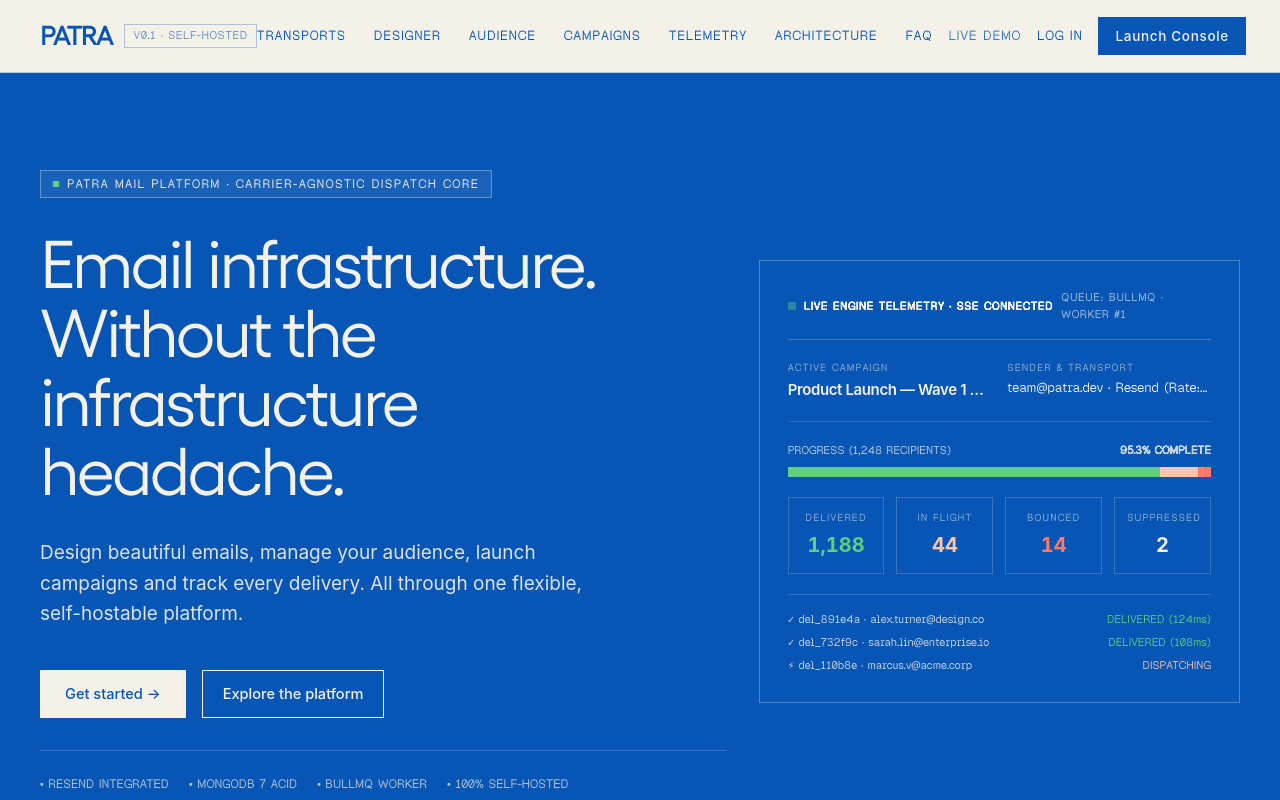
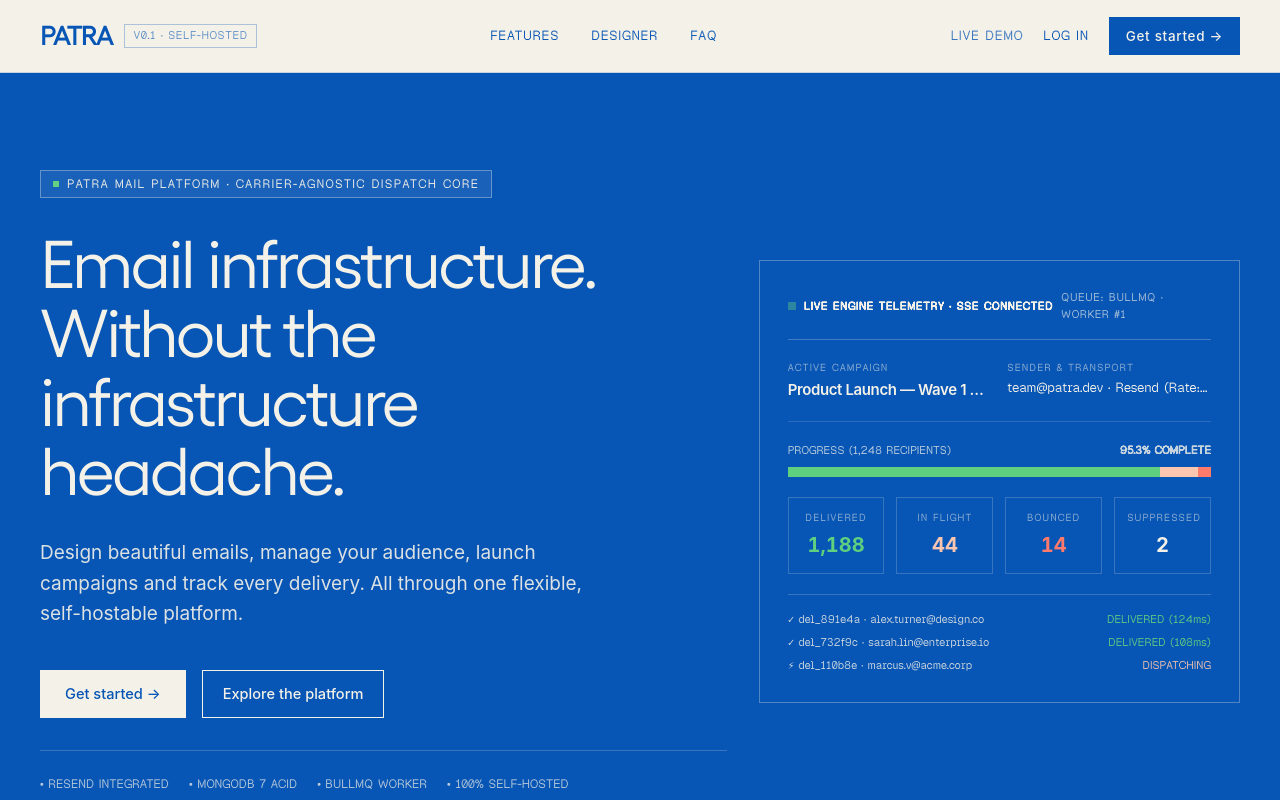
Before and after one commit to gusainyashaswi/patra, a Next.js app in the folder apps/client/: page / in a window 1280 px wide. Shown: the top 800 px of the page. Built offline with nearby package versions, Linux system fonts and the light colour scheme.

Commit message:
feat(marketing): streamline navigation with minimal links and direct console entry

```diff
--- a/apps/client/components/marketing/MarketingNav.tsx
+++ b/apps/client/components/marketing/MarketingNav.tsx
@@ -7,30 +7,26 @@ export function MarketingNav() {
   const [mobileMenuOpen, setMobileMenuOpen] = useState(false);
 
   const navLinks = [
-    { href: "#transports", label: "Transports" },
+    { href: "#features", label: "Features" },
     { href: "#designer", label: "Designer" },
-    { href: "#audience", label: "Audience" },
-    { href: "#campaigns", label: "Campaigns" },
-    { href: "#tracking", label: "Telemetry" },
-    { href: "#architecture", label: "Architecture" },
     { href: "#faq", label: "FAQ" },
   ];
 
   return (
-    <header className="sticky top-0 z-50 w-full border-b border-[rgba(7,85,181,0.25)] bg-[#F4F2E8] text-[#0755B5]">
-      <div className="mx-auto flex h-[72px] max-w-[1440px] w-full items-center justify-between px-4 sm:px-10">
+    <header className="sticky top-0 z-50 w-full border-b border-[rgba(7,85,181,0.2)] bg-[#F4F2E8] text-[#0755B5]">
+      <div className="mx-auto flex h-[72px] max-w-[1440px] w-full items-center justify-between px-5 sm:px-10">
         {/* Brand Wordmark */}
-        <div className="flex items-center gap-2 sm:gap-3 shrink-0">
-          <Link href="/" className="font-yellix text-[24px] sm:text-[26px] font-bold tracking-tight text-[#0755B5] select-none hover:opacity-90">
+        <div className="flex items-center gap-3 shrink-0">
+          <Link href="/" className="font-yellix text-[26px] font-bold tracking-tight text-[#0755B5] select-none hover:opacity-90">
             PATRA
           </Link>
-          <span className="hidden md:inline-block font-pixel text-[11px] uppercase tracking-wider text-[rgba(7,85,181,0.65)] border border-[rgba(7,85,181,0.3)] px-2 py-0.5">
+          <span className="hidden sm:inline-block font-pixel text-[11px] uppercase tracking-wider text-[rgba(7,85,181,0.65)] border border-[rgba(7,85,181,0.3)] px-2 py-0.5">
             v0.1 · Self-Hosted
           </span>
         </div>
 
-        {/* Desktop Anchor Navigation */}
-        <nav className="hidden lg:flex items-center gap-4 xl:gap-7 font-mono text-[12px] xl:text-[13px] tracking-wider uppercase">
+        {/* Minimalist Desktop Navigation */}
+        <nav className="hidden md:flex items-center gap-8 font-mono text-[13px] tracking-wider uppercase">
           {navLinks.map((link) => (
             <a
               key={link.href}
@@ -43,31 +39,31 @@ export function MarketingNav() {
         </nav>
 
         {/* Action CTAs */}
-        <div className="hidden sm:flex items-center gap-3 xl:gap-4 shrink-0 pl-4">
+        <div className="hidden sm:flex items-center gap-5 shrink-0">
           <Link
             href="/dashboard?demo=1"
-            className="text-[12px] xl:text-[13px] font-mono uppercase tracking-wider text-[rgba(7,85,181,0.8)] hover:text-[#0755B5] transition-colors"
+            className="text-[13px] font-mono uppercase tracking-wider text-[rgba(7,85,181,0.8)] hover:text-[#0755B5] transition-colors"
           >
             Live Demo
           </Link>
           <Link
             href="/login"
-            className="text-[12px] xl:text-[13px] font-mono uppercase tracking-wider text-[#0755B5] hover:opacity-75 transition-opacity"
+            className="text-[13px] font-mono uppercase tracking-wider text-[#0755B5] hover:opacity-75 transition-opacity"
           >
             Log in
           </Link>
           <Link
             href="/signup"
-            className="mkt-btn mkt-btn-primary mkt-btn-sm text-[12px] xl:text-[13px] font-mono tracking-wider"
+            className="mkt-btn mkt-btn-primary mkt-btn-sm text-[13px] font-mono tracking-wider"
           >
-            Launch Console
+            Get started →
           </Link>
         </div>
 
         {/* Mobile Hamburger Button */}
         <button
           onClick={() => setMobileMenuOpen(!mobileMenuOpen)}
-          className="lg:hidden p-2 text-[#0755B5] cursor-pointer shrink-0 ml-2"
+          className="md:hidden p-2 text-[#0755B5] cursor-pointer shrink-0"
           aria-label={mobileMenuOpen ? "Close menu" : "Open menu"}
           aria-expanded={mobileMenuOpen}
         >
@@ -83,7 +79,7 @@ export function MarketingNav() {
 
       {/* Mobile Drawer */}
       {mobileMenuOpen && (
-        <div className="lg:hidden border-t border-[rgba(7,85,181,0.25)] bg-[#F4F2E8] px-5 py-6 space-y-4">
+        <div className="md:hidden border-t border-[rgba(7,85,181,0.2)] bg-[#F4F2E8] px-5 py-6 space-y-4 animate-fade-up">
           <nav className="flex flex-col space-y-3 font-mono text-[14px] uppercase tracking-wider">
             {navLinks.map((link) => (
               <a
@@ -100,23 +96,23 @@ export function MarketingNav() {
             <Link
               href="/dashboard?demo=1"
               onClick={() => setMobileMenuOpen(false)}
-              className="py-2 text-center border border-[#0755B5] text-[#0755B5]"
+              className="py-1 text-[rgba(7,85,181,0.8)]"
             >
-              Explore Live Demo
+              Live Demo
             </Link>
             <Link
               href="/login"
               onClick={() => setMobileMenuOpen(false)}
-              className="py-2 text-center text-[#0755B5]"
+              className="py-1 text-[#0755B5]"
             >
-              Log in to Account
+              Log in
             </Link>
             <Link
               href="/signup"
               onClick={() => setMobileMenuOpen(false)}
-              className="mkt-btn mkt-btn-primary py-3 text-center"
+              className="mkt-btn mkt-btn-primary text-center justify-center h-11"
             >
-              Get Started / Sign up
+              Get started →
             </Link>
           </div>
         </div>
```
